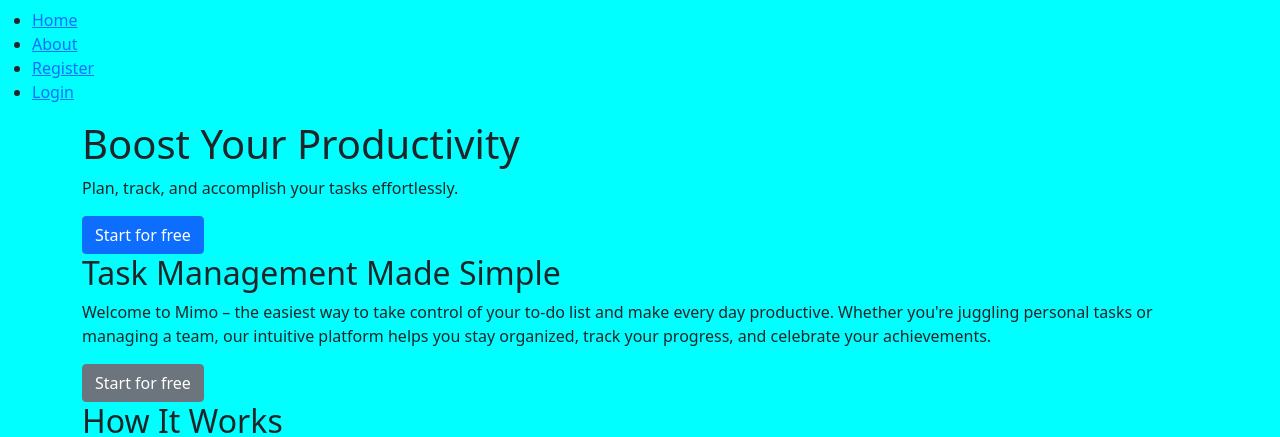
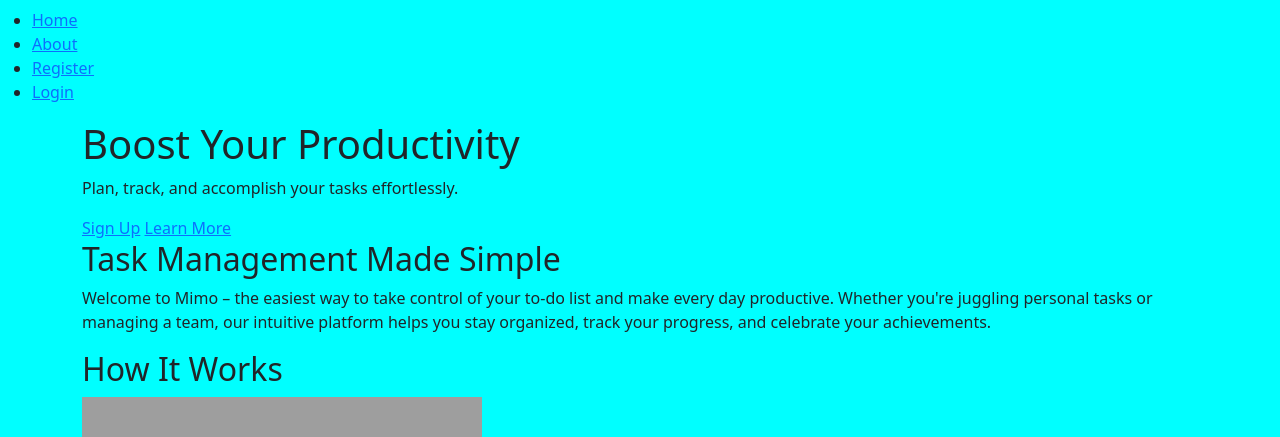
Before and after one commit to Vishalchapa/MIMO, a Django app: page / in a window 1280 px wide. Shown: the part 504-941 px from the top of the page. Run offline with Django 4.2, Linux system fonts and the light colour scheme; grey boxes are pictures that could not be loaded.

Commit message:
add id and class attributes to index.html for styling

```diff
--- a/core/templates/core/index.html
+++ b/core/templates/core/index.html
@@ -7,22 +7,24 @@
     <div class="container">
         <h1>Boost Your Productivity</h1>
         <p>Plan, track, and accomplish your tasks effortlessly.</p>
-        <a href="{% url 'account_signup' %}" class="btn btn-primary">Start for free</a>
+        <div class="cta-buttons">
+            <a href="{% url 'account_signup' %}" class="cta-primary">Sign Up</a>
+            <a href="{% url 'about' %}" class="cta-secondary">Learn More</a>
+        </div>
     </div>
 </div>
 
-<div id="description-section">
+<div id="description-section"  class="section">
     <div class="container">
         <h2>Task Management Made Simple</h2>
         <p>Welcome to Mimo – the easiest way to take control of your to-do list and make every day productive. Whether
             you're juggling personal tasks or managing a team, our intuitive platform helps you stay organized, track
             your progress, and celebrate your achievements.</p>
-        <a href="{% url 'account_signup' %}" class="btn btn-secondary">Start for free</a>
     </div>
 </div>
 
 <!-- We will use font awesome here below -->
-<div id="how-it-works-section">
+<div id="how-it-works-section" class="section">
     <div class="container">
         <h2>How It Works</h2>
         <div class="how-it-works-steps">
@@ -42,7 +44,7 @@
     </div>
 </div>
 
-<div id="key-features-section">
+<div id="key-features-section"  class="section">
     <div class="container">
         <h2>Key Features</h2>
         <ul class="features-list">
```
